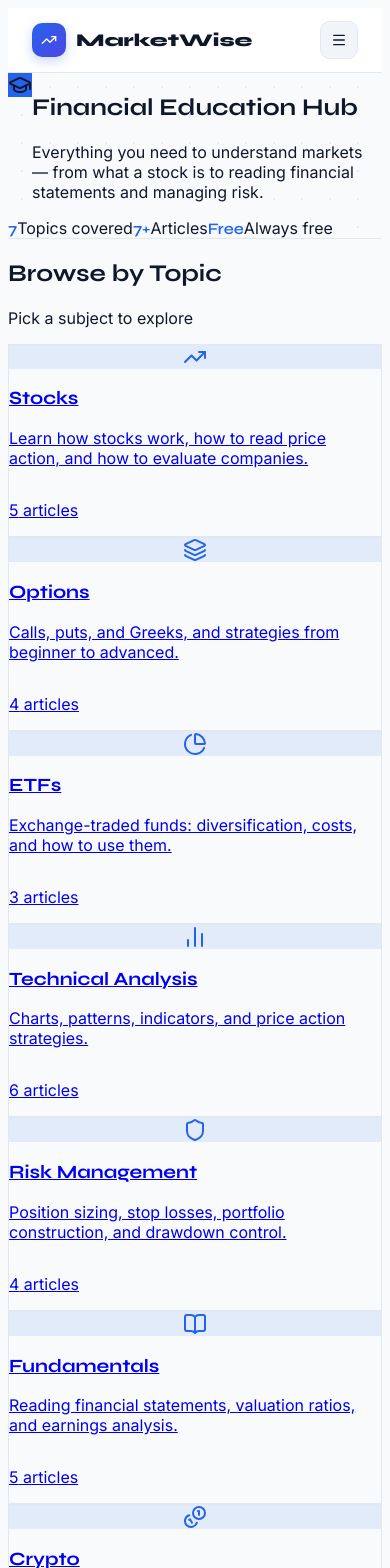
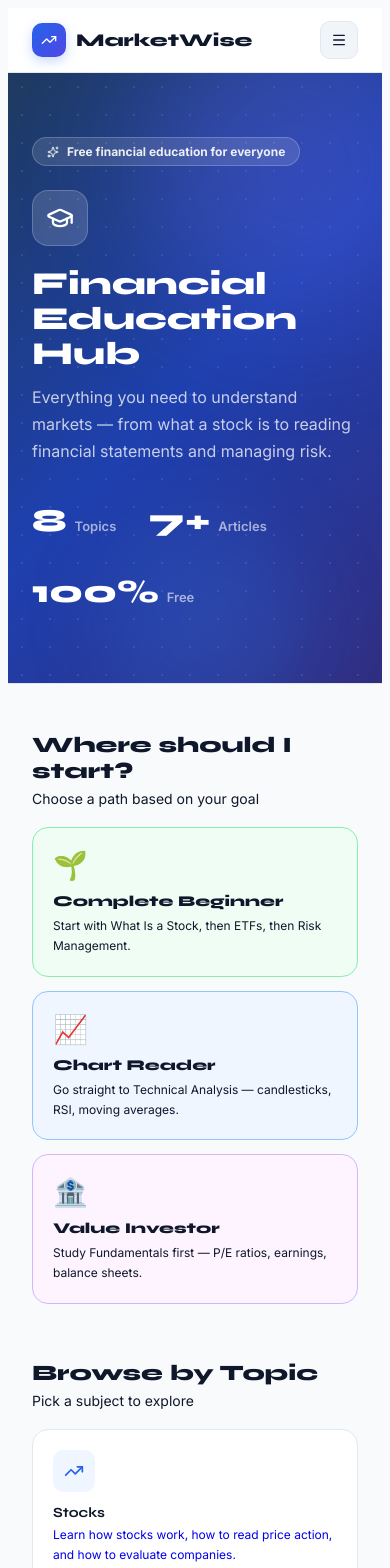
Before and after one commit to swhzzz08/IWL1001-P9, a Next.js app: page /learn in a window 390 px wide. Shown: the top 1568 px of the page. Built offline with nearby package versions, Linux system fonts and the light colour scheme.

Commit message:
Changes to the 'Learn' page (UI & frontend)

```diff
--- a/app/learn/page.tsx
+++ b/app/learn/page.tsx
@@ -1,94 +1,140 @@
 import { CategoryGrid } from '@/components/learn/CategoryGrid'
 import { ResourceList } from '@/components/learn/ResourceList'
 import { categories } from '@/data/education'
-import { BookOpen, GraduationCap, Clock, ArrowRight } from 'lucide-react'
+import { GraduationCap, BookOpen, ArrowRight, Sparkles } from 'lucide-react'
 import Link from 'next/link'
 
 export const metadata = {
     title: 'Learn — MarketWise',
-    description: 'Educational resources on stocks, options, ETFs, and more.',
+    description: 'Financial education for beginners.',
 }
 
 const STATS = [
-    { value: '7', label: 'Topics covered' },
+    { value: '8', label: 'Topics' },
     { value: '7+', label: 'Articles' },
-    { value: 'Free', label: 'Always free' },
+    { value: '100%', label: 'Free' },
+]
+
+const LEARNING_PATHS = [
+    { emoji: '🌱', title: 'Complete Beginner', desc: 'Start with What Is a Stock, then ETFs, then Risk Management.', color: '#f0fdf4', border: '#86efac' },
+    { emoji: '📈', title: 'Chart Reader', desc: 'Go straight to Technical Analysis — candlesticks, RSI, moving averages.', color: '#eff6ff', border: '#93c5fd' },
+    { emoji: '🏦', title: 'Value Investor', desc: 'Study Fundamentals first — P/E ratios, earnings, balance sheets.', color: '#fdf4ff', border: '#d8b4fe' },
 ]
 
 export default function LearnPage() {
     return (
-        <div className="flex flex-col">
-            {/* Hero */}
-            <section className="relative overflow-hidden hero-grid border-b border-border">
-                <div className="absolute inset-0 bg-gradient-to-br from-primary/5 via-transparent to-transparent pointer-events-none" />
-                <div className="mx-auto max-w-7xl px-4 py-12 sm:py-16 relative">
-                    <div className="flex items-start gap-4">
-                        <div className="flex h-12 w-12 shrink-0 items-center justify-center rounded-xl bg-primary text-primary-foreground shadow-md">
-                            <GraduationCap className="h-6 w-6" />
+        <div>
+            {/* ── HERO ── */}
+            <section style={{
+                position: 'relative', overflow: 'hidden',
+                background: 'linear-gradient(135deg, #1e3a5f 0%, #1e40af 50%, #312e81 100%)',
+                borderBottom: '1px solid var(--color-border)',
+            }}>
+                {/* Grid pattern */}
+                <div style={{
+                    position: 'absolute', inset: 0, opacity: 0.1, pointerEvents: 'none',
+                    backgroundImage: 'radial-gradient(circle, white 1px, transparent 1px)',
+                    backgroundSize: '28px 28px',
+                }} />
+                {/* Glow blobs */}
+                <div style={{ position: 'absolute', top: -60, right: -60, width: 300, height: 300, borderRadius: '50%', background: 'rgba(99,102,241,0.3)', filter: 'blur(60px)', pointerEvents: 'none' }} />
+                <div style={{ position: 'absolute', bottom: -40, left: 100, width: 200, height: 200, borderRadius: '50%', background: 'rgba(59,130,246,0.2)', filter: 'blur(40px)', pointerEvents: 'none' }} />
+
+                <div style={{ maxWidth: 1200, margin: '0 auto', padding: '64px 24px 72px', position: 'relative' }}>
+                    {/* Badge */}
+                    <div style={{ display: 'inline-flex', alignItems: 'center', gap: 8, background: 'rgba(255,255,255,0.12)', border: '1px solid rgba(255,255,255,0.2)', borderRadius: 999, padding: '6px 14px', fontSize: 12, fontWeight: 700, color: 'rgba(255,255,255,0.9)', marginBottom: 24 }}>
+                        <Sparkles size={12} /> Free financial education for everyone
+                    </div>
+
+                    <div style={{ display: 'flex', alignItems: 'flex-start', gap: 20, flexWrap: 'wrap' }}>
+                        <div style={{ width: 56, height: 56, borderRadius: 16, background: 'rgba(255,255,255,0.15)', border: '1px solid rgba(255,255,255,0.2)', display: 'flex', alignItems: 'center', justifyContent: 'center', flexShrink: 0 }}>
+                            <GraduationCap size={28} color="white" />
                         </div>
                         <div>
-                            <h1 className="font-heading text-3xl font-bold tracking-tight sm:text-4xl">
+                            <h1 style={{ fontFamily: 'var(--font-heading)', fontWeight: 800, fontSize: 'clamp(32px, 5vw, 52px)', color: 'white', margin: 0, lineHeight: 1.1 }}>
                                 Financial Education Hub
                             </h1>
-                            <p className="mt-2 text-muted-foreground max-w-xl leading-relaxed">
+                            <p style={{ fontSize: 16, color: 'rgba(255,255,255,0.75)', margin: '12px 0 0', maxWidth: 560, lineHeight: 1.7 }}>
                                 Everything you need to understand markets — from what a stock is to reading financial statements and managing risk.
                             </p>
                         </div>
                     </div>
 
-                    {/* Stats row */}
-                    <div className="mt-8 flex flex-wrap gap-6">
+                    {/* Stats */}
+                    <div style={{ display: 'flex', gap: 32, marginTop: 36, flexWrap: 'wrap' }}>
                         {STATS.map(({ value, label }) => (
-                            <div key={label} className="flex items-baseline gap-2">
-                                <span className="font-heading text-2xl font-bold text-primary">{value}</span>
-                                <span className="text-sm text-muted-foreground">{label}</span>
+                            <div key={label} style={{ display: 'flex', alignItems: 'baseline', gap: 8 }}>
+                                <span style={{ fontFamily: 'var(--font-heading)', fontSize: 32, fontWeight: 800, color: 'white' }}>{value}</span>
+                                <span style={{ fontSize: 13, color: 'rgba(255,255,255,0.6)', fontWeight: 600 }}>{label}</span>
                             </div>
                         ))}
                     </div>
                 </div>
             </section>
 
-            <div className="mx-auto max-w-7xl w-full px-4 py-10 space-y-12">
-                {/* Categories */}
+            <div style={{ maxWidth: 1200, margin: '0 auto', padding: '48px 24px 80px', display: 'flex', flexDirection: 'column', gap: 56 }}>
+
+                {/* ── LEARNING PATHS ── */}
                 <section>
-                    <div className="flex items-center justify-between mb-5">
-                        <div>
-                            <h2 className="font-heading text-lg font-bold">Browse by Topic</h2>
-                            <p className="text-xs text-muted-foreground mt-0.5">Pick a subject to explore</p>
-                        </div>
+                    <div style={{ marginBottom: 20 }}>
+                        <h2 style={{ fontFamily: 'var(--font-heading)', fontSize: 22, fontWeight: 800, color: 'var(--color-text)', margin: '0 0 6px' }}>
+                            Where should I start?
+                        </h2>
+                        <p style={{ fontSize: 14, color: 'var(--color-text-muted)', margin: 0 }}>
+                            Choose a path based on your goal
+                        </p>
+                    </div>
+                    <div style={{ display: 'grid', gridTemplateColumns: 'repeat(auto-fit, minmax(260px, 1fr))', gap: 14 }}>
+                        {LEARNING_PATHS.map(({ emoji, title, desc, color, border }) => (
+                            <div key={title} style={{ background: color, border: `1.5px solid ${border}`, borderRadius: 16, padding: '20px' }}>
+                                <div style={{ fontSize: 28, marginBottom: 10 }}>{emoji}</div>
+                                <h3 style={{ fontFamily: 'var(--font-heading)', fontSize: 15, fontWeight: 800, color: 'var(--color-text)', margin: '0 0 6px' }}>{title}</h3>
+                                <p style={{ fontSize: 12, color: 'var(--color-text-muted)', margin: 0, lineHeight: 1.65 }}>{desc}</p>
+                            </div>
+                        ))}
+                    </div>
+                </section>
+
+                {/* ── BROWSE BY TOPIC ── */}
+                <section>
+                    <div style={{ marginBottom: 20 }}>
+                        <h2 style={{ fontFamily: 'var(--font-heading)', fontSize: 22, fontWeight: 800, color: 'var(--color-text)', margin: '0 0 6px' }}>
+                            Browse by Topic
+                        </h2>
+                        <p style={{ fontSize: 14, color: 'var(--color-text-muted)', margin: 0 }}>Pick a subject to explore</p>
                     </div>
                     <CategoryGrid categories={categories} />
                 </section>
 
-                {/* All articles */}
+                {/* ── ALL ARTICLES ── */}
                 <section>
-                    <div className="mb-5">
-                        <h2 className="font-heading text-lg font-bold">All Articles</h2>
-                        <p className="text-xs text-muted-foreground mt-0.5">Search and filter by topic or difficulty</p>
+                    <div style={{ marginBottom: 20 }}>
+                        <h2 style={{ fontFamily: 'var(--font-heading)', fontSize: 22, fontWeight: 800, color: 'var(--color-text)', margin: '0 0 6px' }}>
+                            All Articles
+                        </h2>
+                        <p style={{ fontSize: 14, color: 'var(--color-text-muted)', margin: 0 }}>Search and filter by topic or difficulty</p>
                     </div>
                     <ResourceList />
                 </section>
 
-                {/* Beginner CTA */}
-                <section className="rounded-2xl border border-border bg-card p-6 sm:p-8">
-                    <div className="flex flex-col sm:flex-row items-start sm:items-center gap-6 justify-between">
-                        <div className="flex items-start gap-4">
-                            <div className="flex h-10 w-10 shrink-0 items-center justify-center rounded-xl bg-primary/10 text-primary">
-                                <BookOpen className="h-5 w-5" />
+                {/* ── CTA ── */}
+                <section style={{ background: 'var(--color-surface)', border: '1.5px solid var(--color-border)', borderRadius: 20, padding: '32px' }}>
+                    <div style={{ display: 'flex', alignItems: 'center', justifyContent: 'space-between', gap: 24, flexWrap: 'wrap' }}>
+                        <div style={{ display: 'flex', gap: 16, alignItems: 'flex-start' }}>
+                            <div style={{ width: 44, height: 44, borderRadius: 12, background: '#eff6ff', display: 'flex', alignItems: 'center', justifyContent: 'center', flexShrink: 0 }}>
+                                <BookOpen size={20} color="#2563eb" />
                             </div>
                             <div>
-                                <h3 className="font-heading font-bold">Not sure where to start?</h3>
-                                <p className="mt-1 text-sm text-muted-foreground">
-                                    Begin with "What Is a Stock?" — our most-read beginner article.
+                                <h3 style={{ fontFamily: 'var(--font-heading)', fontWeight: 800, fontSize: 17, color: 'var(--color-text)', margin: '0 0 4px' }}>
+                                    Ready to apply what you've learned?
+                                </h3>
+                                <p style={{ fontSize: 13, color: 'var(--color-text-muted)', margin: 0 }}>
+                                    Open a real stock chart and practice reading the candlesticks, SMA lines and RSI.
                                 </p>
                             </div>
                         </div>
-                        <Link
-                            href="/learn/stocks/what-is-a-stock.ts"
-                            className="shrink-0 inline-flex items-center gap-2 rounded-lg bg-primary px-5 py-2.5 text-sm font-semibold text-primary-foreground hover:bg-primary/90 transition-all"
-                        >
-                            Read article
-                            <ArrowRight className="h-3.5 w-3.5" />
+                        <Link href="/stocks/AAPL" style={{ display: 'inline-flex', alignItems: 'center', gap: 8, padding: '11px 22px', borderRadius: 12, fontSize: 13, fontWeight: 700, background: '#2563eb', color: 'white', textDecoration: 'none', flexShrink: 0 }}>
+                            Open AAPL chart <ArrowRight size={14} />
                         </Link>
                     </div>
                 </section>
--- a/components/learn/CategoryCard.tsx
+++ b/components/learn/CategoryCard.tsx
@@ -1,3 +1,5 @@
+"use client"
+
 import Link from 'next/link'
 import {
     TrendingUp, Layers, PieChart, BarChart2,
@@ -5,26 +7,66 @@ import {
 } from 'lucide-react'
 import type { Category } from '@/types/education'
 
-const ICONS: Record<string, React.ComponentType<{ className?: string }>> = {
+const ICONS: Record<string, React.ComponentType<{ size?: number; color?: string }>> = {
     TrendingUp, Layers, PieChart, BarChart2,
     Shield, BookOpen, Coins, Landmark,
 }
 
-export function CategoryCard({ category }: { category: Category }) {
+const COLORS = [
+    { bg: '#eff6ff', icon: '#2563eb' },
+    { bg: '#f0fdf4', icon: '#16a34a' },
+    { bg: '#fdf4ff', icon: '#9333ea' },
+    { bg: '#fff7ed', icon: '#ea580c' },
+    { bg: '#fef2f2', icon: '#dc2626' },
+    { bg: '#f0fdfa', icon: '#0d9488' },
+    { bg: '#fefce8', icon: '#ca8a04' },
+    { bg: '#f8fafc', icon: '#475569' },
+]
+
+export function CategoryCard({ category, index = 0 }: { category: Category; index?: number }) {
     const Icon = ICONS[category.iconName] ?? BookOpen
+    const color = COLORS[index % COLORS.length]
+
     return (
-        <Link
-            href={`/learn/${category.slug}`}
-            className="group flex flex-col gap-3 rounded-xl border border-border bg-card p-5 transition-all hover:border-primary/50 hover:shadow-sm"
-        >
-            <div className="flex h-10 w-10 items-center justify-center rounded-lg bg-primary/10 text-primary group-hover:bg-primary/20">
-                <Icon className="h-5 w-5" />
+        <Link href={`/learn/${category.slug}`} style={{ textDecoration: 'none' }}>
+            <div style={{
+                display: 'flex', flexDirection: 'column', gap: 12,
+                borderRadius: 16, border: '1.5px solid var(--color-border)',
+                background: 'var(--color-surface)', padding: '20px',
+                transition: 'all 0.2s', cursor: 'pointer', height: '100%',
+            }}
+                onMouseEnter={e => {
+                    const el = e.currentTarget as HTMLElement
+                    el.style.borderColor = color.icon + '60'
+                    el.style.boxShadow = `0 4px 20px ${color.icon}18`
+                    el.style.transform = 'translateY(-2px)'
+                }}
+                onMouseLeave={e => {
+                    const el = e.currentTarget as HTMLElement
+                    el.style.borderColor = 'var(--color-border)'
+                    el.style.boxShadow = 'none'
+                    el.style.transform = 'none'
+                }}
+            >
+                <div style={{
+                    width: 42, height: 42, borderRadius: 10,
+                    background: color.bg,
+                    display: 'flex', alignItems: 'center', justifyContent: 'center',
+                }}>
+                    <Icon size={20} color={color.icon} />
+                </div>
+                <div>
+                    <h3 style={{ fontSize: 14, fontWeight: 700, color: 'var(--color-text)', margin: '0 0 4px', fontFamily: 'var(--font-heading)' }}>
+                        {category.name}
+                    </h3>
+                    <p style={{ fontSize: 12, color: 'var(--color-text-muted)', margin: 0, lineHeight: 1.65 }}>
+                        {category.description}
+                    </p>
+                </div>
+                <p style={{ fontSize: 12, color: 'var(--color-text-muted)', margin: 0 }}>
+                    {category.articleCount} articles
+                </p>
             </div>
-            <div>
-                <h3 className="font-heading text-sm font-bold">{category.name}</h3>
-                <p className="mt-1 text-xs text-muted-foreground leading-relaxed">{category.description}</p>
-            </div>
-            <p className="text-xs text-muted-foreground">{category.articleCount} articles</p>
         </Link>
     )
 }
--- a/components/learn/CategoryGrid.tsx
+++ b/components/learn/CategoryGrid.tsx
@@ -3,9 +3,13 @@ import type { Category } from '@/types/education'
 
 export function CategoryGrid({ categories }: { categories: Category[] }) {
     return (
-        <div className="grid grid-cols-1 gap-4 sm:grid-cols-2 lg:grid-cols-4">
-            {categories.map((cat) => (
-                <CategoryCard key={cat.slug} category={cat} />
+        <div style={{
+            display: 'grid',
+            gridTemplateColumns: 'repeat(auto-fill, minmax(220px, 1fr))',
+            gap: 16,
+        }}>
+            {categories.map((cat, i) => (
+                <CategoryCard key={cat.slug} category={cat} index={i} />
             ))}
         </div>
     )
```
Also changed, not shown: app/page.tsx (+52 -79 lines), components/learn/FilterTabs.tsx (+11 -21 lines), components/learn/LearnSearchBar.tsx (+12 -9 lines), components/learn/ResourceCard.tsx (+41 -15 lines), components/learn/ResourceList.tsx (+12 -17 lines).
